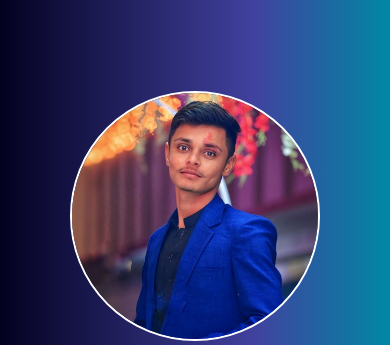
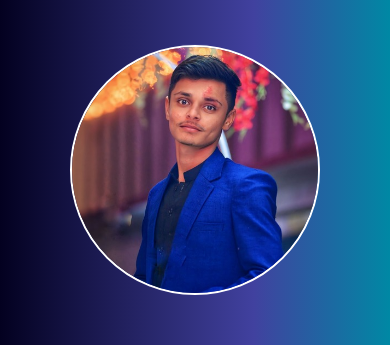
Before and after one commit to KaranKumar05/P-folio, a plain HTML site: page index.html in a window 390 px wide. Shown: the part 80-425 px from the top of the page. Drawn offline with nearby package versions, Linux system fonts and the light colour scheme.

Commit message:
height and padding of services section

```diff
--- a/css/qurey.css
+++ b/css/qurey.css
@@ -161,8 +161,9 @@
 @media (max-width: 620px) {
   .home_section {
     flex-direction: column;
-    height: 70em;
+    height: 65em;
     justify-content: center;
+    row-gap: 2em;
   }
   .profile img {
     width: 250px;
--- a/css/style.css
+++ b/css/style.css
@@ -192,7 +192,7 @@ a:hover {
 .services {
   max-width: 100%;
   margin: 0 auto;
-  padding: 50px 0;
+  /* padding: 50px 0; */
   text-align: center;
 }
 .services h1{
```
